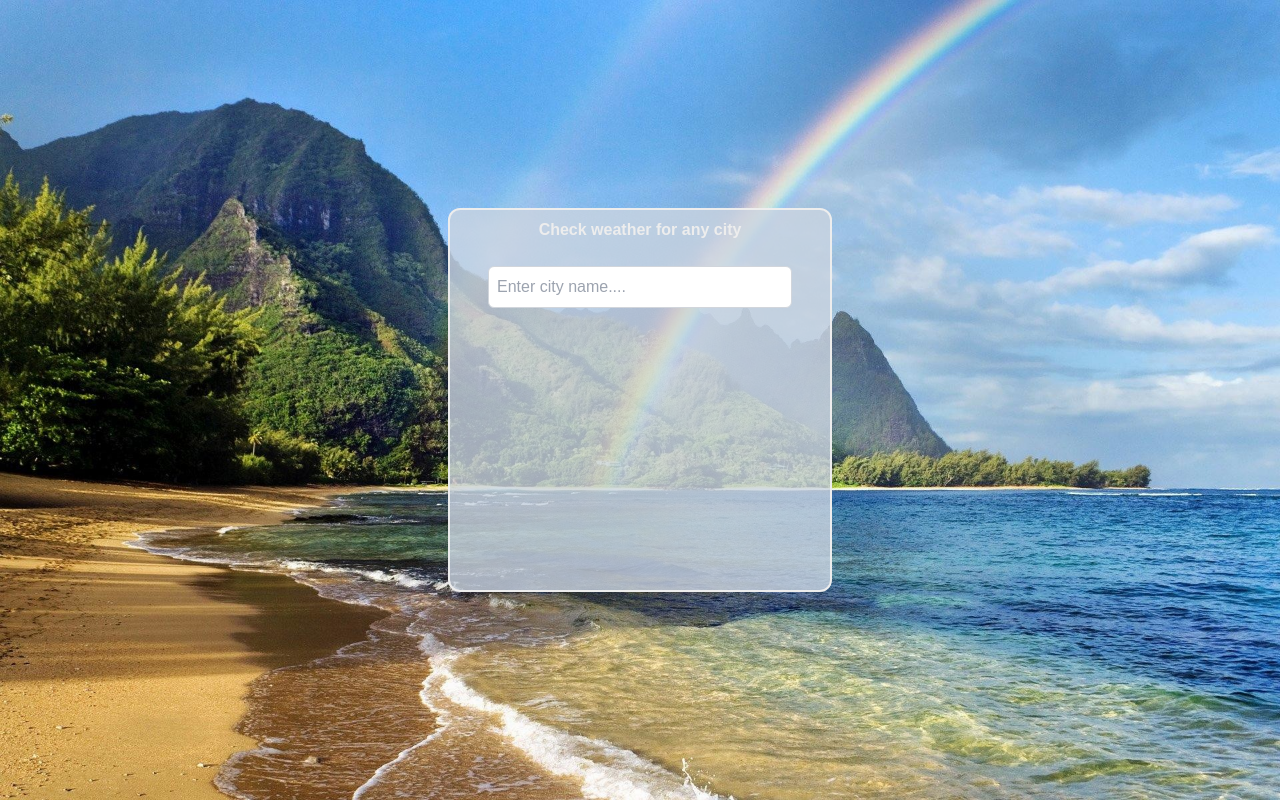
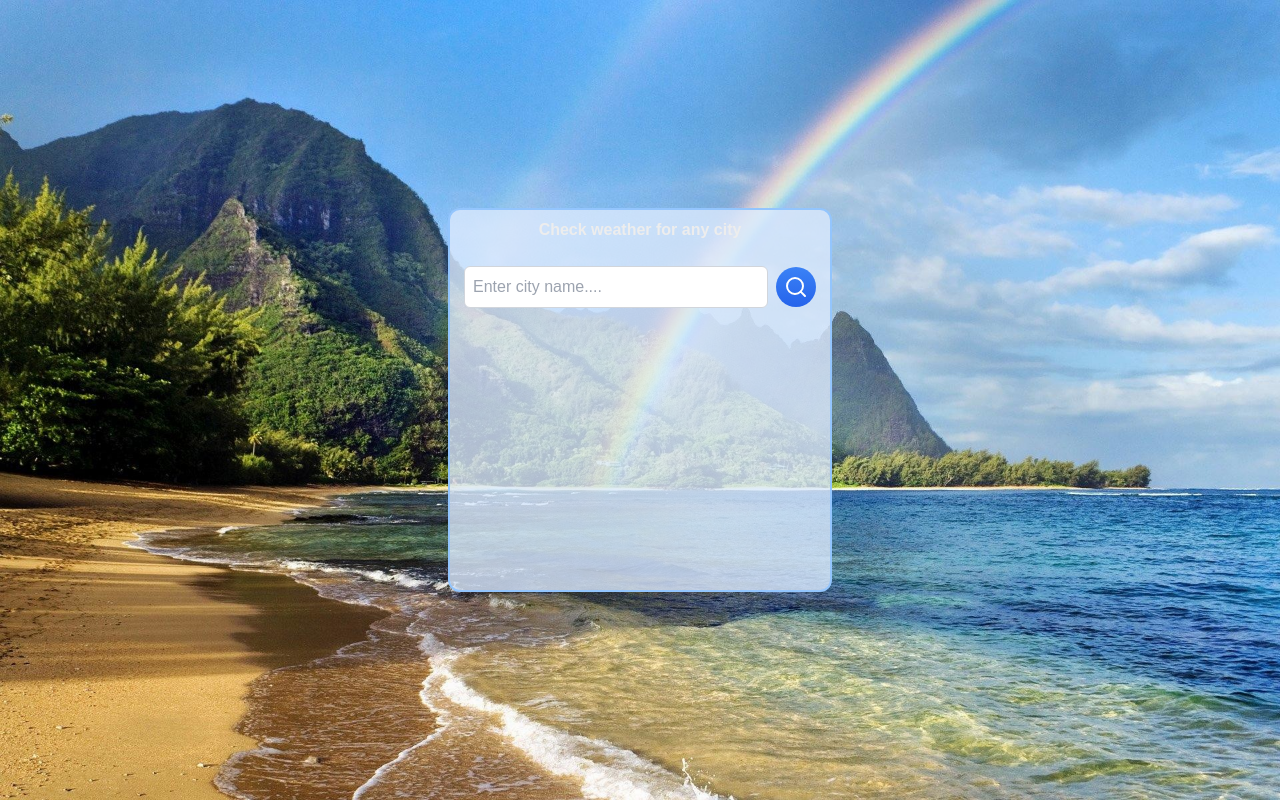
Before and after one commit to JackyChn/WeatherApp, a Next.js app: page / in a window 1280 px wide. Built offline with nearby package versions, Linux system fonts and the light colour scheme.

Commit message:
Update: folder structure; Add: search button

```diff
--- a/app/page.tsx
+++ b/app/page.tsx
@@ -1,4 +1,4 @@
-import { getWeatherInfo } from "@/services/weatherApi";
+import Weather from "@/components/ui/Weather";
 import Image from "next/image";
 import React from "react";
 
@@ -13,18 +13,8 @@ export default function HomePage() {
         priority
         className="object-cover z-[-10]"
       />
-      <div className="w-96 h-96 bg-slate-300 bg-opacity-80 border-2 border-colors-secondary rounded-xl">
-        <h1 className="text-center font-semibold mt-2">
-          Check weather for any city
-        </h1>
-        <div className="w-full flex items-center justify-center mt-6">
-          <input
-            type="text"
-            placeholder="Enter city name...."
-            className="w-full max-w-[80%] p-2 rounded-md border border-gray-300 focus:outline-none focus:ring-2 focus:ring-blue-400"
-          />
-        </div>
-      </div>
+      {/* Main Weather box */}
+      <Weather />
     </main>
   );
 }
--- /dev/null
+++ b/components/ui/SearchButton.tsx
@@ -0,0 +1,15 @@
+"use client";
+import React from "react";
+import { IconClipboard } from "@tabler/icons-react";
+import { Search } from "lucide-react";
+
+export default function SearchButton() {
+  return (
+    <>
+      <IconClipboard className="absolute top-2 right-2 text-neutral-300 group-hover/btn:block hidden h-4 w-4 transition duration-200" />
+      <button className="ml-2 px-2 py-2 rounded-full bg-gradient-to-b from-blue-500 to-blue-600 text-white focus:ring-2 focus:ring-blue-400 hover:shadow-xl transition duration-200">
+        <Search />
+      </button>
+    </>
+  );
+}
--- /dev/null
+++ b/components/ui/Weather.tsx
@@ -0,0 +1,21 @@
+import React from "react";
+import SearchButton from "./SearchButton";
+
+export default function Weather() {
+  return (
+    <div className="w-96 h-96 bg-blue-100 bg-opacity-80 border-2 border-blue-300 rounded-xl">
+      <h1 className="text-center font-semibold mt-2">
+        Check weather for any city
+      </h1>
+      <div className="w-full flex items-center justify-center mt-6">
+        <input
+          required
+          type="text"
+          placeholder="Enter city name...."
+          className="w-full max-w-[80%] p-2 rounded-md border border-gray-300 focus:outline-none focus:ring-2 focus:ring-blue-400"
+        />
+        <SearchButton />
+      </div>
+    </div>
+  );
+}
--- /dev/null
+++ b/lib/utils.ts
@@ -0,0 +1,6 @@
+import { ClassValue, clsx } from "clsx";
+import { twMerge } from "tailwind-merge";
+
+export function cn(...inputs: ClassValue[]) {
+  return twMerge(clsx(inputs));
+}
```
Also changed, not shown: package.json (+8 -1 lines), app/icon.png (added), 1 other file (tests, documents, lock files or other folders).
